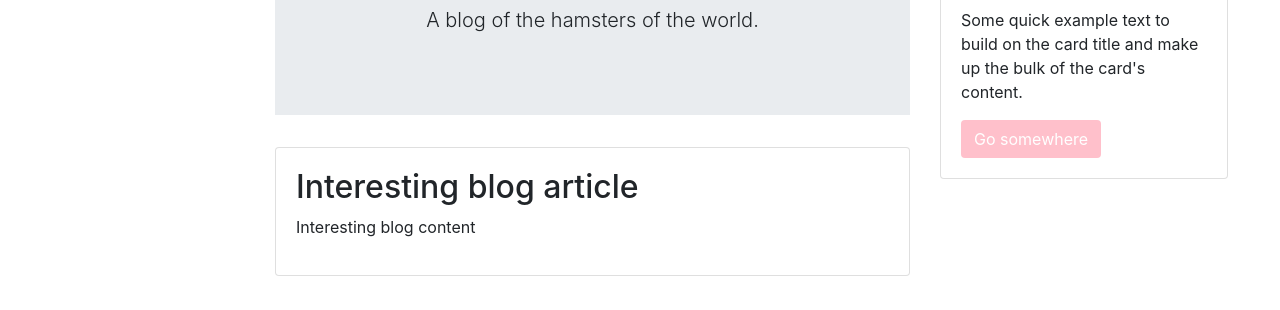
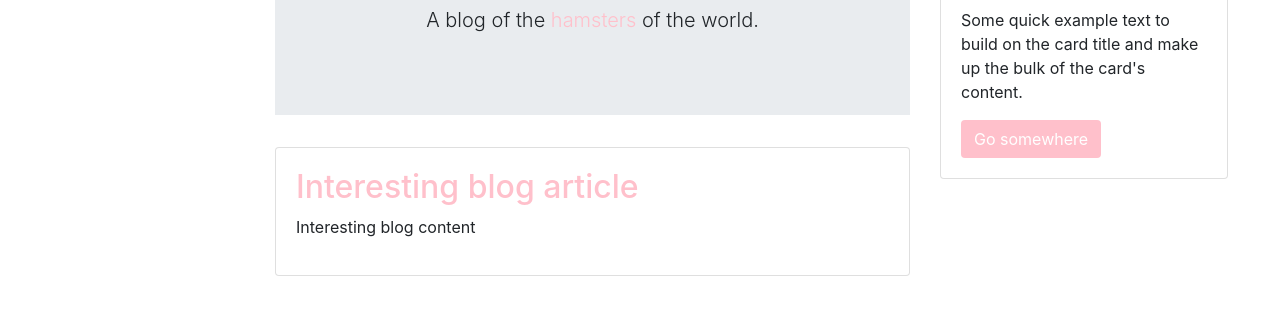
Before and after one commit to karenascencio/blog-practice, a plain HTML site: page index.html in a window 1280 px wide. Shown: the part 490-800 px from the top of the page. Drawn offline with nearby package versions, Linux system fonts and the light colour scheme.

Commit message:
added accents

```diff
--- a/css/style.scss
+++ b/css/style.scss
@@ -1,4 +1,5 @@
 //header
+
 
 //end of header
 
@@ -7,8 +8,15 @@
     width: 100vw;
     .row{
         max-width: 1200px;
+
     }
 }
+
+h2{
+    color: pink;
+}
+
+
 //end of main
 // footer
 footer{
--- a/index.html
+++ b/index.html
@@ -52,7 +52,7 @@
                         <div class="container d-flex flex-column align-items-center">
                             <img class="rounded" style="height: 300px; width: 400px;" src="img/hamster-img.jpg" alt="intro-img">
                             <h1 class="display-4">Hamsters blog!</br></h1>
-                            <p class="lead">A blog of the hamsters of the world.</p>
+                            <p class="lead">A blog of the <span style="color: pink;">hamsters</span> of the world.</p>
                         </div>
                     </div>
                 </article>
```
Also changed, not shown: css/style.css, 1 other file.
